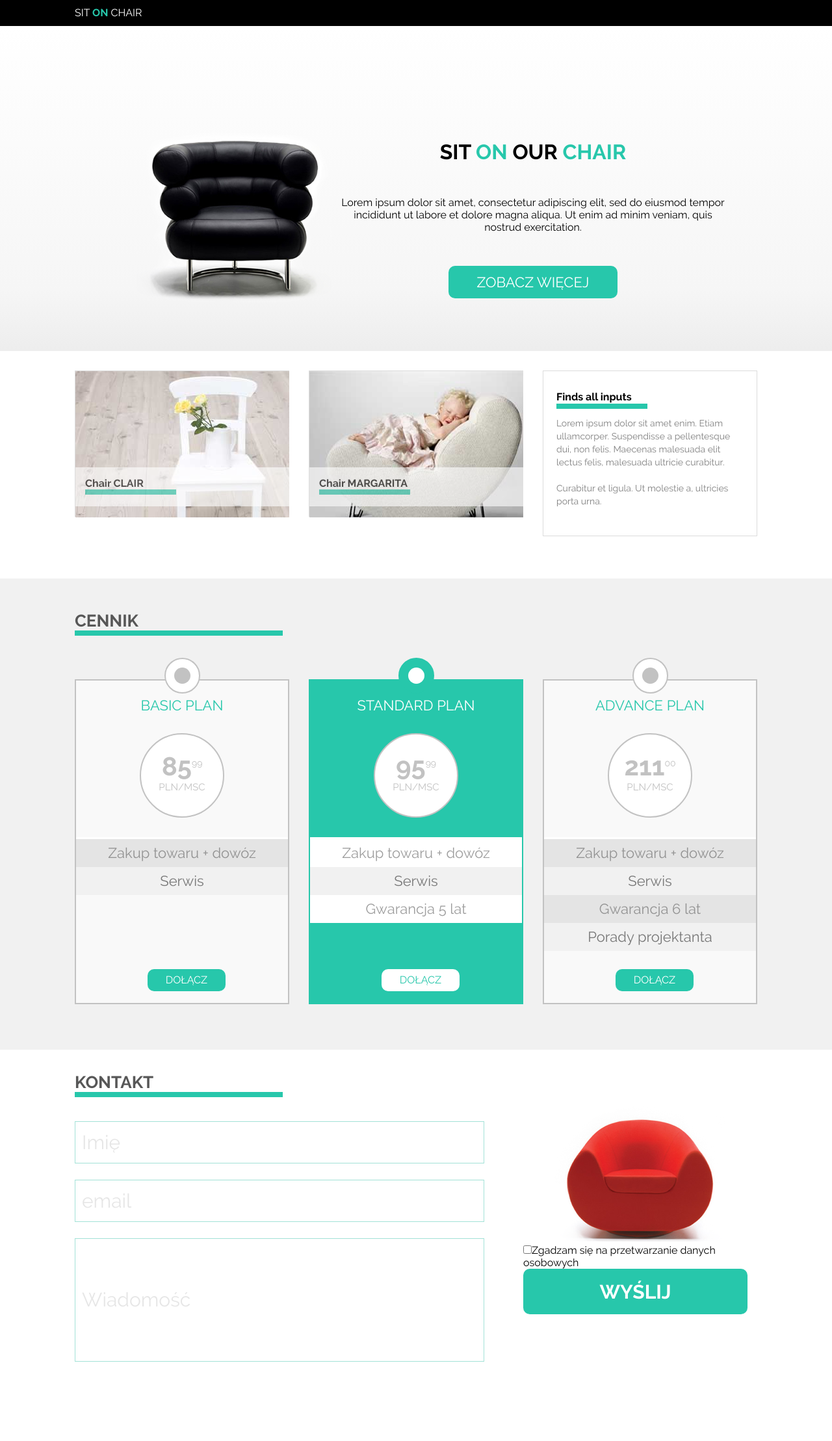
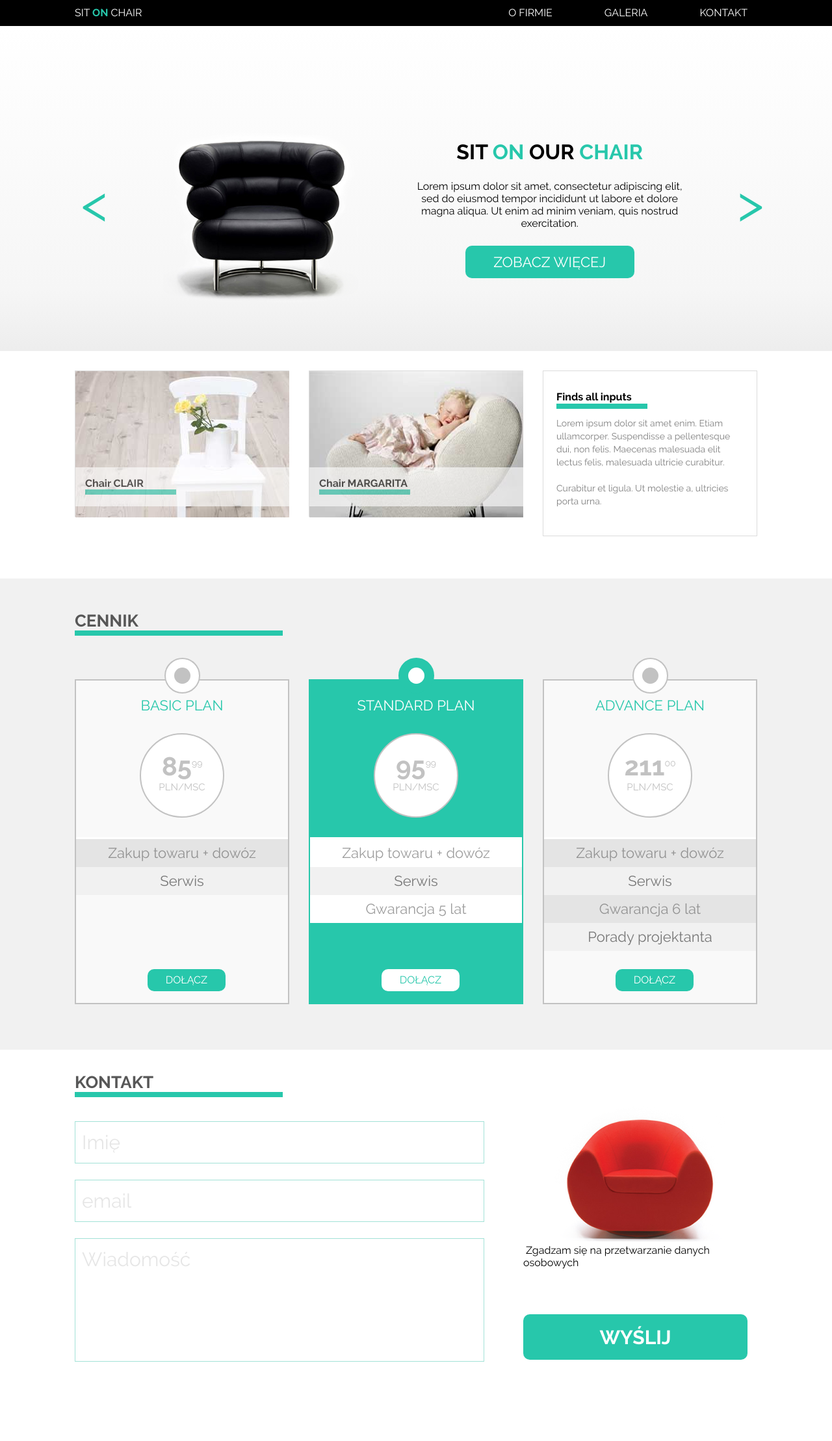
Before and after one commit to AdamGutek/Workshops---first-website, a plain HTML site: page index.html in a window 1280 px wide. Shown: the top 2217 px of the page at 65% size. Drawn offline with Linux system fonts and the light colour scheme.

Commit message:
Do korekty: dropdown, checkbox

```diff
--- a/css/style.css
+++ b/css/style.css
@@ -92,13 +92,70 @@ button {
     color: rgb(39,199,171);
     font-weight: bold;
 }
-/*#menu {
+#menu {
     text-transform: uppercase;
     color: white;
+	line-height: 40px;
 }
 #menu li  {
-    float: right;
-}*/
+	font-size: 16px;
+	list-style: none;
+	float: right;
+	padding-left: 50px;
+}
+ul
+{
+    margin: 0;
+    padding: 0;
+    list-style: none;
+}
+
+ul li
+{
+    display: block;
+    position: relative;
+    float: left;
+}
+
+li ul
+{
+    display: none;
+}
+
+ul li a
+{
+    display: block;
+    text-decoration: none;
+    color: #ffffff;
+    padding: 0 15px 0 15px;
+}
+
+li ul li a
+{
+	text-transform: none;
+	width: 125px;
+	position: relative;
+	left: -60px;
+	top: 10px;
+}
+
+li:hover ul
+{
+    display: block;
+    position: absolute;
+}
+
+li:hover li
+{
+    float: none;
+    font-size: 11px;
+}
+
+li:hover a
+{
+    background: black;
+}
+
 .background-gradient {
     background: rgba(255,255,255,1);
     background: -moz-linear-gradient(top, rgba(255,255,255,1) 0%, rgba(246,246,246,1) 81%, rgba(237,237,237,1) 100%);
@@ -113,22 +170,33 @@ button {
     height: 500px;
     padding: 125px;
 }
-.sign {
-    font-size: 100px;
+#sign-left {
+    font-size: 80px;
     color: rgb(39,199,171);
+	float: left;
+	position: relative;
+	bottom: -100px;
 }
+#sign-right {
+    font-size: 80px;
+    color: rgb(39,199,171);
+	float: right;
+	position: relative;
+	bottom: -100px;
+}
+
 .img-slider {
-    width: 400px;
+    width: 470px;
     float: left;
 }
 .text-slider {
-    width: 640px;
+    width: 470px;
     text-align: center;
     float: left;
     padding: 50px 50px 50px 0;
 }
 .text-slider>p {
-    margin: 50px 0;
+    margin: 25px 0;
 }
 #chairs {
 	height: 350px;
@@ -340,6 +408,7 @@ footer {
 	font-size: 30px;
 	line-height: 65px;
 	color: #e6e6e6;
+	padding-bottom: 125px;
 }
 
 ::-webkit-input-placeholder { /* Chrome/Opera/Safari */
@@ -374,27 +443,16 @@ footer {
 	height: 70px;
 	font-size: 30px;
 	font-weight: bold;
+	position: relative;
+	bottom: -70px;
 }
 #form-right>img {
 	margin-left: 48px;
 }
-/*
-label {
-	color: #bcbaba;
-	display: inline-block;
-}
 
 .checkbox {
-	width: 40px;
-	height: auto;
-	margin-bottom: 25px;
-	padding-left: 10px;
-	border: 1px solid #a3e2d7;
-	font-size: 30px;
-	line-height: 65px;
-	color: #e6e6e6;
-	display: block;
-}*/
+	appearance: none;
+}
 
 #footer-left {
 	display: inline-block;
--- a/index.html
+++ b/index.html
@@ -13,29 +13,28 @@
                     sit <span class="green-bold">on</span> chair
                 </p>
             </div>
-            <!-- <div id="menu">
-                <ul>
-                    <li>
-                        o firmie
-                    </li>
-                    <li>
-                        galeria
-                    </li>
-                    <li>
-                        kontakt
+            <div id="menu">
+                <ul id="dropdown">
+                    <li><a href="#">kontakt</a></li>
+                    <li><a href="#">galeria</a></li>
+                    <li><a href="#">o firmie</a>
+                        <ul>
+                            <li><a href="#">Aktualności</a></li>
+                            <li><a href="#">Nasz team</a></li>
+                            <li><a href="#">Historia</a></li>
+                        </ul>
                     </li>
                 </ul>
-
-            </div> -->
+            </div>
         </div>
 
     </header>
 
     <section id="slider" class="background-gradient">
         <div class="container">
-            <!-- <div class="sign">
+            <div id="sign-left">
                 &lt;
-            </div> -->
+            </div>
             <div class="img-slider">
                 <img src="images/black_chair.png" />
             </div>
@@ -46,9 +45,9 @@
                 </p>
                 <button>zobacz więcej</button>
             </div>
-            <!-- <div class="sign">
+            <div id="sign-right">
                 &gt;
-            </div> -->
+            </div>
 
         </div>
     </section>
@@ -190,9 +189,12 @@
             </div>
             <div id="form-right">
                 <img src="images/red_chair.png" alt="Czerwony fotel">
-                <p>
-                    <label><input class="checkbox" type="checkbox">Zgadzam się na przetwarzanie danych osobowych</label>
-                </p>
+                <div>
+                    <input class="checkbox" type="checkbox" />
+                    <label>
+                        Zgadzam się na przetwarzanie danych osobowych
+                    </label>
+                </div>
                 <button type="button" name="button">WYŚLIJ</button>
             </div>
             <div id="footer-left">
```
Also changed, not shown: images/checkbox-checked.png (added), images/checkbox.png (added), images/triangle.png (added).
